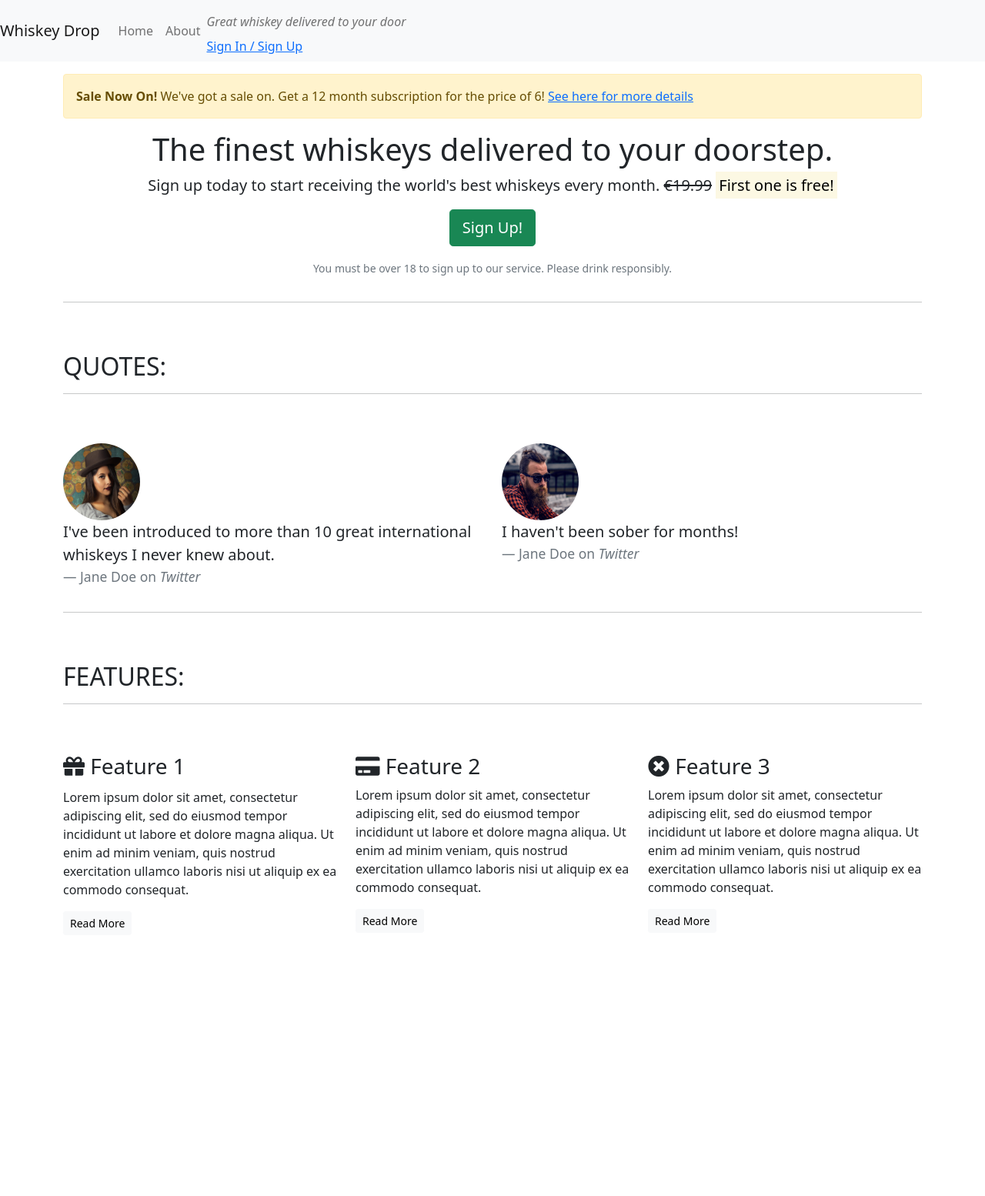
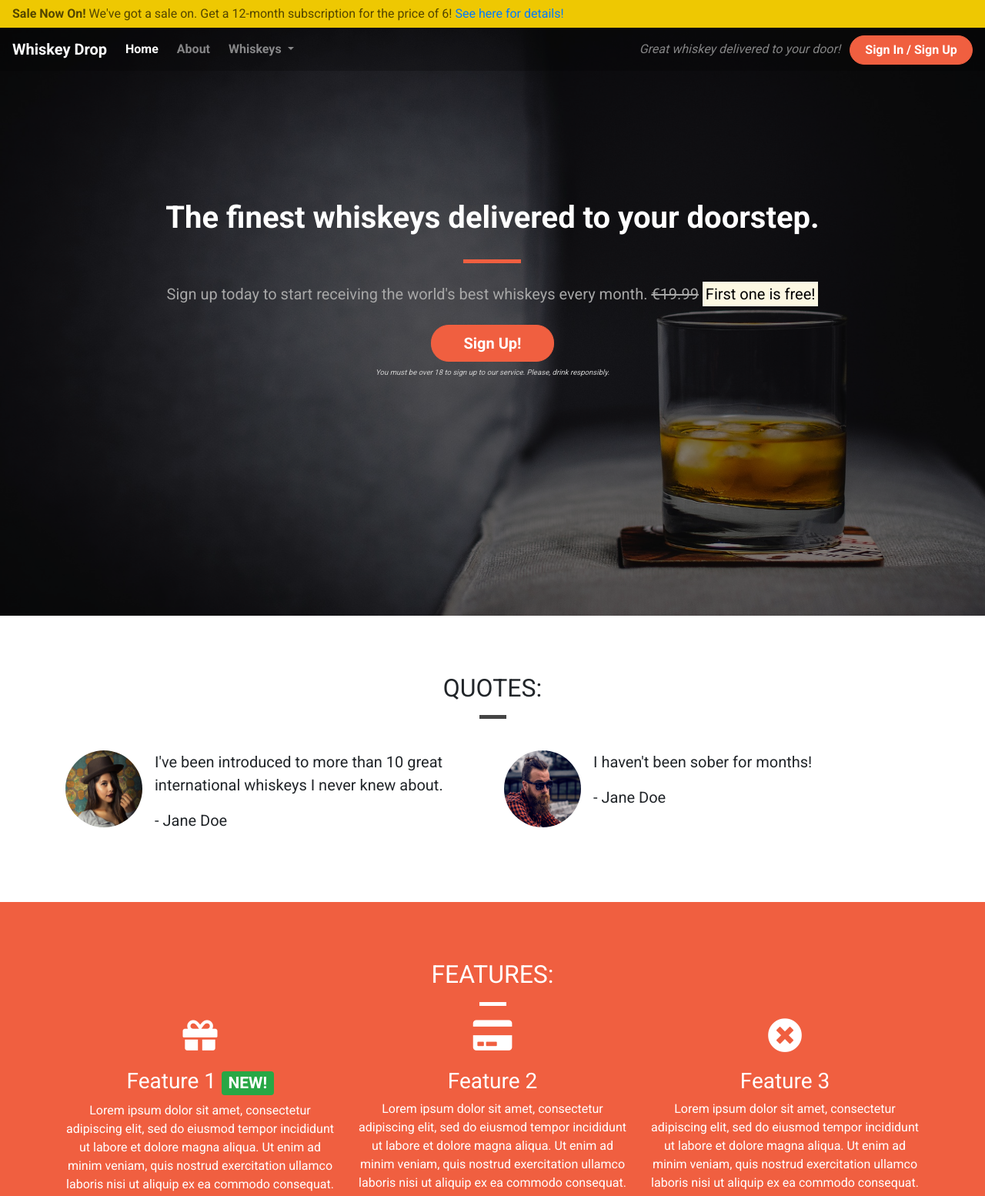
Before and after one commit to Matex600/Boot-strap-CI, a plain HTML site: page index.html in a window 1280 px wide. Shown: the top 1554 px of the page at 77% size. Before the commit the page ends 1231 px from the top, so only its background shows below. Drawn offline with nearby package versions, Linux system fonts and the light colour scheme.

Commit message:
finised walkthroug page

```diff
--- /dev/null
+++ b/css/styles.css
@@ -0,0 +1,201 @@
+body {
+    font-family: 'Roboto', sans-serif;
+}
+
+/* Containers */
+
+.container-wrapper {}
+
+.container-wrapper--red {
+    background-color: #f05f40;
+    color: white;
+}
+
+.alert-container {}
+
+.callout-container {
+    height: 100vh;
+
+    background: url('../images/whiskey-background.jpg') no-repeat bottom right fixed;
+    -webkit-background-size: cover;
+    -moz-background-size: cover;
+    -o-background-size: cover;
+    background-size: cover;
+
+    display: flex;
+    align-items: center;
+    justify-content: center;
+
+    position: relative;
+}
+
+.opaque-overlay {
+    position: absolute;
+    top: 0;
+    left: 0;
+    height: 100%;
+    width: 100%;
+    background-color: rgba(0, 0, 0, 0.5);
+}
+
+.content-container {
+    padding-top: 75px;
+    padding-bottom: 75px;
+}
+
+/* Navbar */
+
+.navalert-container {
+    position: absolute;
+    top: 0;
+    left: 0;
+    z-index: 1;
+    padding-left: 0;
+    padding-right: 0;
+}
+
+.navbar {
+    margin-bottom: 0;
+    width: 100%;
+    background-color: rgba(0, 0, 0, .25);
+    border: 0;
+}
+
+.navbar .navbar-toggler {
+    border: 0;
+}
+
+.navbar .navbar-brand {
+    font-weight: bold;
+}
+
+.navbar .navbar-nav a {
+    font-weight: bold;
+}
+
+
+/* Jumbotron */
+
+.jumbotron {
+    background-color: transparent;
+}
+
+.jumbotron h1 {
+    color: white;
+    font-weight: bold;
+    margin-bottom: 30px;
+    color: white;
+}
+
+.jumbotron .lead {
+    color: #a7a7a7;
+    margin: 25px 0;
+}
+
+.jumbotron small {
+    font-size: 60%;
+    font-style: italic;
+    color: #d0d0d0;
+}
+
+/* Block dividers */
+
+.block-divider {
+    width: 75px;
+    height: 5px;
+    border: 0;
+    background-color: #444;
+}
+
+.block-divider--orange {
+    background-color: #f05f40;
+}
+
+.block-divider--white {
+    background-color: white;
+}
+
+.block-divider--short {
+    width: 35px;
+}
+
+/* Buttons */
+
+.btn--cta {
+    font-weight: bold;
+    border-radius: 23px;
+    width: 160px;
+}
+
+.btn--red {
+    color: white;
+    background-color: #f05f40;
+    border-color: #f05f40;
+}
+
+.btn--red:hover,
+.btn--red:active,
+.btn--red:focus,
+.btn--red:active:focus {
+    background-color: #df4929;
+    border-color: #df4929;
+    color: white;
+}
+
+/* Alert */
+
+.alert-container .col-12 {
+    padding-left: 0;
+    padding-right: 0;
+}
+
+.site-wide-alert {
+    color: #544600;
+    background-color: #eec802;
+    border-color: #eec802;
+    padding: 5px 15px;
+    margin-bottom: 0;
+    border: 1px solid transparent;
+    border-radius: 0;
+}
+
+/* Page Headers */
+
+.page-header {
+    margin-bottom: 0;
+    border-bottom: 0;
+    text-align: center;
+}
+
+.page-header h2 {
+    margin-top: 0;
+}
+
+/* Quotes */
+
+.quotes .page-header {
+    margin-bottom: 25px;
+}
+
+/* Features */
+
+.feature {
+    text-align: center;
+    margin-bottom: 40px;
+}
+
+.feature i {
+    margin-bottom: 20px;
+    font-size: 45px;
+    line-height: 45px;
+}
+
+.feature .btn {
+    background-color: white;
+    border-color: white;
+    border-radius: 15px;
+    min-width: 100px;
+    font-weight: bold;
+    margin-top: 10px;
+    color: #f05f40;
+}
--- a/index.html
+++ b/index.html
@@ -3,66 +3,84 @@
 
 <head>
     <meta charset="utf-8">
+    <title>Whiskey Drop | Taste a new whiskey every month</title>
     <meta name="viewport" content="width=device-width, initial-scale=1.0">
-    <title>Whiskey Drop | Taste a new whiskey every month</title>
-    <link href="https://cdn.jsdelivr.net/npm/bootstrap@5.1.3/dist/css/bootstrap.min.css" rel="stylesheet"
-        integrity="sha384-1BmE4kWBq78iYhFldvKuhfTAU6auU8tT94WrHftjDbrCEXSU1oBoqyl2QvZ6jIW3" crossorigin="anonymous">
-    <script src="https://cdn.jsdelivr.net/npm/bootstrap@5.1.3/dist/js/bootstrap.bundle.min.js"
-        integrity="sha384-ka7Sk0Gln4gmtz2MlQnikT1wXgYsOg+OMhuP+IlRH9sENBO0LRn5q+8nbTov4+1p" crossorigin="anonymous">
-    </script>
-    <link rel="stylesheet" href="https://use.fontawesome.com/releases/v5.6.1/css/all.css"
-        integrity="sha384-gfdkjb5BdAXd+lj+gudLWI+BXq4IuLW5IT+brZEZsLFm++aCMlF1V92rMkPaX4PP" crossorigin="anonymous">
+    <link rel="stylesheet" href="https://maxcdn.bootstrapcdn.com/bootstrap/4.1.3/css/bootstrap.min.css">
+    <link rel="stylesheet" href="https://use.fontawesome.com/releases/v5.6.1/css/all.css" integrity="sha384-gfdkjb5BdAXd+lj+gudLWI+BXq4IuLW5IT+brZEZsLFm++aCMlF1V92rMkPaX4PP" crossorigin="anonymous">
+    <link href="https://fonts.googleapis.com/css?family=Roboto:400,700" rel="stylesheet">
+    <link rel="stylesheet" href="css/styles.css" type="text/css" />
 </head>
 
 <body>
-    <!--Nav-->
-    <nav class="navbar navbar-light navbar-expand-sm bg-light">
-        <a href="/" class="navbar-brand">
-            Whiskey Drop</a>
-        <ul class="navbar-nav mr-auto">
-            <li class="active nav-item mr-2"><a class="nav-link" href="/">Home</a></li>
-            <li class="nav-item mr-2"><a class="nav-link" href="">About</a></li>
-            <li class="nav-item mr-2 d-block d-sm-none"><a class="nav-link" href="">Sign In / Sign Up</a></li>
-        </ul>
-
-        <div class="d-none d-md-block">
-            <p class="navbar-text my-auto mr-2"><i>Great whiskey delivered to your door</i></p>
-            <a href="/login">Sign In / Sign Up</a>
-        </div>
-        <!--</div>-->
-    </nav>
-    <article class="container mt-3">
+    <div class="container-fluid navalert-container">
+        <div class="container-fluid alert-container">
             <div class="row d-none d-sm-block">
                 <div class="col-12">
-                <div class="alert alert-warning">
-                    <strong>Sale Now On!</strong> We've got a sale on. Get a 12 month subscription for the price of 6!
-                    <a href="">See here for more details</a>
+                    <div class="site-wide-alert alert alert-warning">
+                        <strong>Sale Now On!</strong> We've got a sale on. Get a 12-month subscription for the price of 6! <a href="">See here for details!</a>
                     </div>
                 </div>
             </div>
+        </div>
+        <nav class="navbar navbar-dark navbar-expand-sm">
+            <a href="/" class="navbar-brand">Whiskey Drop</a>
+
+            <button class="navbar-toggler ml-auto" type="button" data-toggle="collapse" data-target="#navbarNavDropdown" aria-controls="navbarNavDropdown" aria-expanded="false" aria-label="Toggle navigation">
+        <span class="navbar-toggler-icon"></span></button>
+
+            <div class="collapse navbar-collapse" id="navbarNavDropdown">
+                <ul class="navbar-nav mr-auto">
+                    <li class="active nav-item mr-2"><a class="nav-link" href="/">Home</a></li>
+                    <li class="nav-item mr-2"><a class="nav-link" href="/about">About</a></li>
+                    <li class="nav-item dropdown">
+                        <a class="nav-link dropdown-toggle" href="#" id="navbarDropdownMenuLink" role="button" data-toggle="dropdown" aria-haspopup="true" aria-expanded="false">
+          Whiskeys
+        </a>
+                        <div class="dropdown-menu" aria-labelledby="navbarDropdownMenuLink">
+                            <a class="dropdown-item" href="#">Irish</a>
+                            <a class="dropdown-item" href="#">Scotch</a>
+                            <a class="dropdown-item" href="#">Japanese</a>
+                            <a class="dropdown-item" href="#">American</a>
+                        </div>
+                    </li>
+
+                    <li class="nav-item mr-2 d-block d-sm-none"><a class="nav-link" href="/login">Sign In / Sign Up</a></li>
+                </ul>
+            </div>
+            <div class="d-none d-md-block">
+                <p class="navbar-text my-auto mr-2"><i>Great whiskey delivered to your door!</i></p>
+                <a href="/login" class="btn btn--cta btn--red">Sign In / Sign Up</a>
+            </div>
+        </nav>
+    </div>
+    <div class="container-fluid callout-container">
         <!-- Callout -->
+        <div class="opaque-overlay">&nbsp;</div>
         <div class="row">
             <div class="col-12">
                 <section class="callout jumbotron text-center">
-                    <h1>The finest whiskeys delivered to your doorstep.</h1>
+                    <h1 class="jumbotron-header">The finest whiskeys delivered to your doorstep.</h1>
+                    <hr class="block-divider block-divider--orange">
                     <p class="lead">Sign up today to start receiving the world's best whiskeys every month.
                         <s class="d-none d-sm-inline">€19.99</s>
                         <span class="d-inline d-sm-none"><br></span>
                         <strong><mark>First one is free!</mark></strong></p>
-                    <p><button class="btn btn-lg btn-success">Sign Up!</button></p>
-                    <p class="text-muted"><small>You must be over 18 to sign up to our service. Please drink
-                            responsibly.</small></p>
+                    <button class="btn btn-lg btn--cta btn--red" data-toggle="modal" data-target="#signUpModal">Sign Up!</button>
+                    <p class="text-muted"><small>You must be over 18 to sign up to our service. Please, drink responsibly.</small></p>
                 </section>
             </div>
         </div>
         <!-- /.callout -->
-        <hr>
+    </div>
+
     <!-- Quotes -->
+    <div class="container-wrapper">
+        <div class="container quotes-container content-container">
             <section class="quotes">
                 <div class="row">
-                <div class="col-12 my-5">
+                    <div class="col-12 page-header">
                         <h2 class="text-uppercase">Quotes:</h2>
-                    <hr />
+                        <hr class="block-divider block-divider--short">
                     </div>
                 </div>
                 <div class="row">
@@ -73,10 +91,8 @@
                             </div>
                             <div class="media-body">
                                 <blockquote class="blockquote">
-                                <p>I've been introduced to more than 10 great international whiskeys I never knew about.
-                                </p>
-                                <footer class="blockquote-footer">Jane Doe on <cite title="Twitter">Twitter</cite>
-                                </footer>
+                                    <p>I've been introduced to more than 10 great international whiskeys I never knew about.</p>
+                                    <p>- Jane Doe</p>
                                 </blockquote>
                             </div>
                         </div>
@@ -89,8 +105,7 @@
                             <div class="media-body">
                                 <blockquote class="blockquote">
                                     <p>I haven't been sober for months!</p>
-                                <footer class="blockquote-footer">Jane Doe on <cite title="Twitter">Twitter</cite>
-                                </footer>
+                                    <p>- Jane Doe</p>
                                 </blockquote>
                             </div>
                         </div>
@@ -98,48 +113,81 @@
                 </div>
             </section>
             <!-- /.quotes -->
-        <hr>
+        </div>
+    </div>
+
     <!-- Features -->
+    <div class="container-wrapper container-wrapper--red">
+        <div class="container features-container content-container">
             <section class="features">
                 <div class="row">
-                <div class="col-12 my-5">
+                    <div class="col-12 page-header">
                         <h2 class="text-uppercase">Features:</h2>
-                    <hr />
+                        <hr class="block-divider block-divider--short block-divider--white">
                     </div>
                 </div>
                 <div class="row">
                     <div class="col-12 col-md-6 col-lg-4">
                         <div class="feature">
-                        <h3><i class="fas fa-gift d-none d-sm-inline"></i> Feature 1 <span
-                                class="badge badge-success">New!</span></h3>
-                        <p>Lorem ipsum dolor sit amet, consectetur adipiscing elit, sed do eiusmod tempor incididunt ut
-                            labore et dolore magna aliqua. Ut enim ad minim veniam, quis nostrud exercitation ullamco
-                            laboris nisi ut aliquip ex ea commodo consequat.</p>
+                            <h3><i class="fas fa-gift d-none d-sm-block"></i> Feature 1 <span class="badge badge-success">NEW!</span></h3>
+                            <p>Lorem ipsum dolor sit amet, consectetur adipiscing elit, sed do eiusmod tempor incididunt ut labore et dolore magna aliqua. Ut enim ad minim veniam, quis nostrud exercitation ullamco laboris nisi ut aliquip ex ea commodo consequat.</p>
                             <p><a class="btn btn-sm btn-light" href="">Read More</a></p>
                         </div>
                     </div>
                     <div class="col-12 col-md-6 col-lg-4">
                         <div class="feature">
-                        <h3><i class="fas fa-credit-card d-none d-sm-inline"></i> Feature 2</h3>
-                        <p>Lorem ipsum dolor sit amet, consectetur adipiscing elit, sed do eiusmod tempor incididunt ut
-                            labore et dolore magna aliqua. Ut enim ad minim veniam, quis nostrud exercitation ullamco
-                            laboris nisi ut aliquip ex ea commodo consequat.</p>
+                            <h3><i class="fas fa-credit-card d-none d-sm-block"></i> Feature 2</h3>
+                            <p>Lorem ipsum dolor sit amet, consectetur adipiscing elit, sed do eiusmod tempor incididunt ut labore et dolore magna aliqua. Ut enim ad minim veniam, quis nostrud exercitation ullamco laboris nisi ut aliquip ex ea commodo consequat.</p>
                             <p><a class="btn btn-sm btn-light" href="">Read More</a></p>
                         </div>
                     </div>
                     <div class="col-12 d-md-none d-lg-block col-lg-4">
                         <div class="feature">
-                        <h3><i class="fas fa-times-circle d-none d-sm-inline"></i> Feature 3</h3>
-                        <p>Lorem ipsum dolor sit amet, consectetur adipiscing elit, sed do eiusmod tempor incididunt ut
-                            labore et dolore magna aliqua. Ut enim ad minim veniam, quis nostrud exercitation ullamco
-                            laboris nisi ut aliquip ex ea commodo consequat.</p>
+                            <h3><i class="fas fa-times-circle d-none d-sm-block"></i> Feature 3</h3>
+                            <p>Lorem ipsum dolor sit amet, consectetur adipiscing elit, sed do eiusmod tempor incididunt ut labore et dolore magna aliqua. Ut enim ad minim veniam, quis nostrud exercitation ullamco laboris nisi ut aliquip ex ea commodo consequat.</p>
                             <p><a class="btn btn-sm btn-light" href="">Read More</a></p>
                         </div>
                     </div>
                 </div>
             </section>
             <!-- /.features -->
-    </article>
+        </div>
+    </div>
+
+    <div class="modal" tabindex="-1" role="dialog" id="signUpModal">
+        <div class="modal-dialog" role="document">
+            <div class="modal-content">
+                <div class="modal-header">
+                    <h5 class="modal-title">Sign Up To Whiskey Drop!</h5>
+                    <button type="button" class="close" data-dismiss="modal" aria-label="Close">
+          <span aria-hidden="true">&times;</span>
+        </button>
+                </div>
+                <div class="modal-body">
+                    <form>
+                        <div class="form-group">
+                            <label for="exampleInputEmail1">Email address</label>
+                            <input type="email" class="form-control" id="exampleInputEmail1" aria-describedby="emailHelp" placeholder="Enter email">
+                            <small id="emailHelp" class="form-text text-muted">We'll never share your email with anyone else.</small>
+                        </div>
+                        <div class="form-group">
+                            <label for="password">Password</label>
+                            <input type="password" class="form-control" id="password" placeholder="Password">
+                        </div>
+                        <div class="form-group">
+                            <label for="repeatPassword">Repeat Password</label>
+                            <input type="password" class="form-control" id="repeatPassword" placeholder="Repeat Password">
+                        </div>
+                        <button type="submit" class="btn btn-success">Submit</button>
+                    </form>
+                </div>
+            </div>
+        </div>
+    </div>
+
+    <script src="https://code.jquery.com/jquery-3.3.1.slim.min.js" integrity="sha384-q8i/X+965DzO0rT7abK41JStQIAqVgRVzpbzo5smXKp4YfRvH+8abtTE1Pi6jizo" crossorigin="anonymous"></script>
+    <script src="https://cdnjs.cloudflare.com/ajax/libs/popper.js/1.14.3/umd/popper.min.js" integrity="sha384-ZMP7rVo3mIykV+2+9J3UJ46jBk0WLaUAdn689aCwoqbBJiSnjAK/l8WvCWPIPm49" crossorigin="anonymous"></script>
+    <script src="https://stackpath.bootstrapcdn.com/bootstrap/4.1.3/js/bootstrap.min.js" integrity="sha384-ChfqqxuZUCnJSK3+MXmPNIyE6ZbWh2IMqE241rYiqJxyMiZ6OW/JmZQ5stwEULTy" crossorigin="anonymous"></script>
 </body>
 
 </html>
```
Also changed, not shown: images/whiskey-background.jpg (added). Lines whose indentation alone changed are shown as unchanged.
